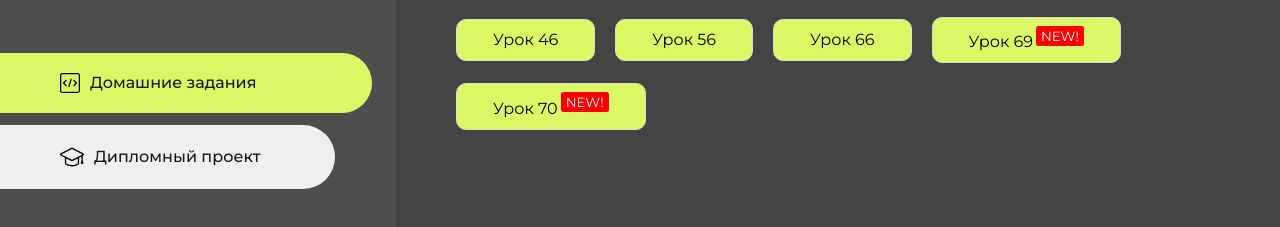
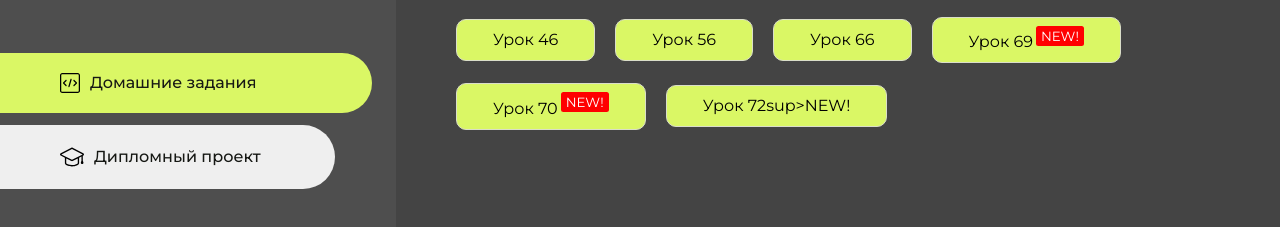
Before and after one commit to Co1d5un/my_reposit, a plain HTML site: page index.html in a window 1280 px wide. Shown: the part 283-510 px from the top of the page. Drawn offline with Linux system fonts and the light colour scheme.

Commit message:
Update index.html

```diff
--- a/index.html
+++ b/index.html
@@ -122,6 +122,10 @@
                     <li class="content__list-item">
                         <a href="lesson70/index.html">Урок 70<sup>NEW!</sup></a>
                     </li>
+                    </li>
+                    <li class="content__list-item">
+                        <a href="lesson72/index.html">Урок 72sup>NEW!</sup></a>
+                    </li>
                 </ul>
             </div>
             <div class="content__block hidden" id="diplomBlock">
```
